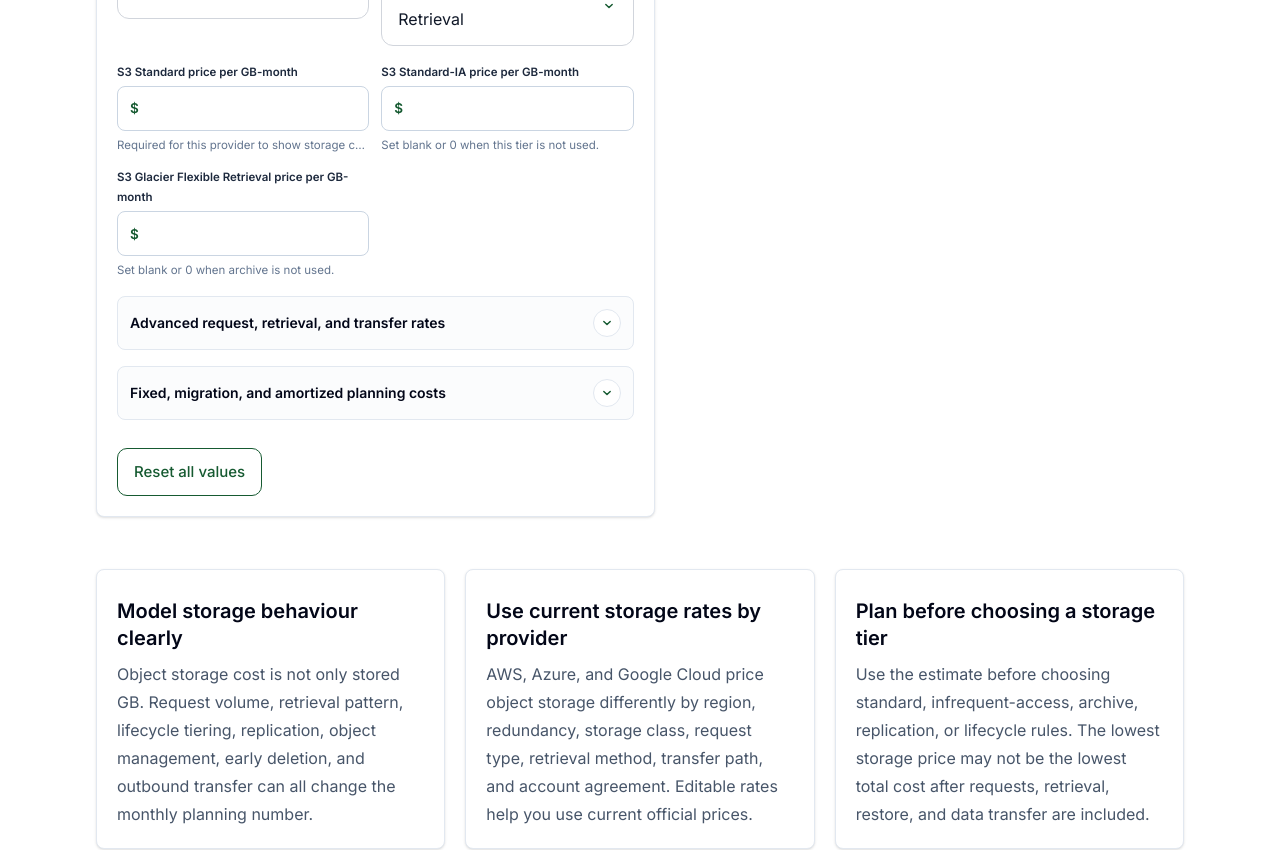
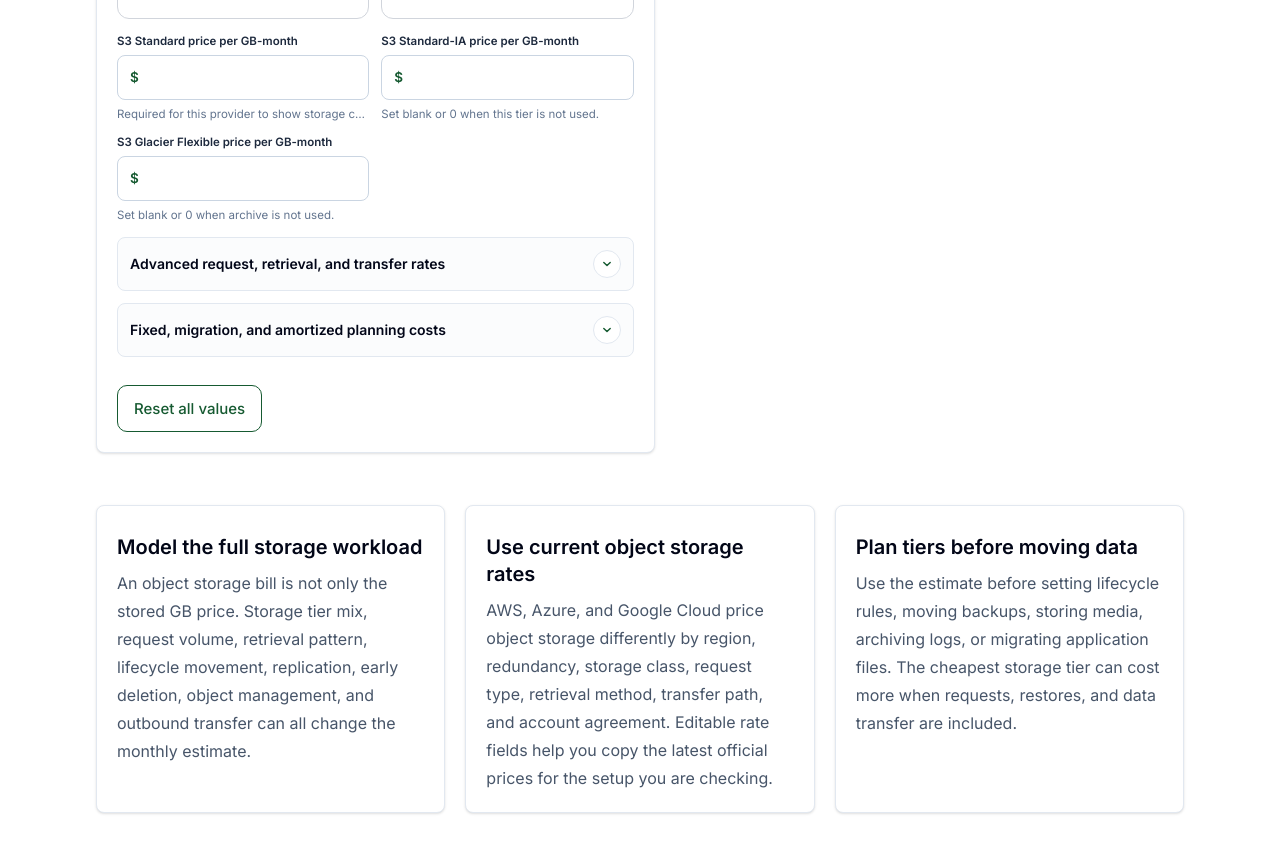
Before and after one commit to vaarunsonawwane-ops/beeija, a Next.js app: page /tools/cloud-object-storage-cost-comparison-calculator in a window 1280 px wide. Shown: the part 2300-3150 px from the top of the page. Built offline with nearby package versions, Linux system fonts and the light colour scheme.

Commit message:
Cloud Object Storage Cost Comparison
Cloud Object Storage Cost Comparison

```diff
--- a/app/tools/cloud-object-storage-cost-comparison-calculator/ToolClient.tsx
+++ b/app/tools/cloud-object-storage-cost-comparison-calculator/ToolClient.tsx
@@ -174,6 +174,30 @@ function getRegionOptions(provider: ObjectStorageProvider) {
   return provider.regions.map((option) => ({
     ...option,
     label: option.value === "other" ? option.label : shortenRegionLabel(option.label),
+  }));
+}
+
+function shortenStorageClassLabel(label: string) {
+  return label
+    .replace("S3 Glacier Instant Retrieval", "S3 Glacier Instant")
+    .replace("S3 Glacier Flexible Retrieval", "S3 Glacier Flexible")
+    .replace("S3 Intelligent-Tiering — Frequent Access", "S3 Intelligent Frequent")
+    .replace("S3 Intelligent-Tiering — Infrequent Access", "S3 Intelligent Infrequent")
+    .replace("S3 Intelligent-Tiering — Archive Access", "S3 Intelligent Archive")
+    .replace("S3 Intelligent-Tiering — Deep Archive Access", "S3 Intelligent Deep Archive")
+    .replace("Locally redundant storage (LRS)", "LRS — Locally redundant")
+    .replace("Zone-redundant storage (ZRS)", "ZRS — Zone redundant")
+    .replace("Geo-redundant storage (GRS)", "GRS — Geo redundant")
+    .replace("Read-access geo-redundant storage (RA-GRS)", "RA-GRS — Read-access geo redundant")
+    .replace("Geo-zone-redundant storage (GZRS)", "GZRS — Geo-zone redundant")
+    .replace("Read-access geo-zone-redundant storage (RA-GZRS)", "RA-GZRS — Read-access geo-zone")
+    .trim();
+}
+
+function getCompactOptions(options: { value: string; label: string }[]) {
+  return options.map((option) => ({
+    ...option,
+    label: shortenStorageClassLabel(option.label),
   }));
 }
 
@@ -1223,7 +1247,7 @@ function PlanEditor({
   const archiveEnabled = plan.archiveClassId !== "not-used";
 
   return (
-    <div className="space-y-4">
+    <div className="space-y-3">
       <div className="grid items-start gap-3 sm:grid-cols-2">
         <BeeijaSelect
           label="Region or pricing scope"
@@ -1261,7 +1285,7 @@ function PlanEditor({
           onChange={(event) =>
             onResilienceChange(event.target.value)
           }
-          options={provider.resilienceOptions}
+          options={getCompactOptions(provider.resilienceOptions)}
         />
 
         <BeeijaSelect
@@ -1270,7 +1294,7 @@ function PlanEditor({
           onChange={(event) =>
             onChange("hotClassId", event.target.value)
           }
-          options={provider.hotClasses}
+          options={getCompactOptions(provider.hotClasses)}
         />
 
         <BeeijaSelect
@@ -1279,7 +1303,7 @@ function PlanEditor({
           onChange={(event) =>
             onChange("coolClassId", event.target.value)
           }
-          options={provider.coolClasses}
+          options={getCompactOptions(provider.coolClasses)}
         />
 
         <BeeijaSelect
@@ -1288,13 +1312,13 @@ function PlanEditor({
           onChange={(event) =>
             onChange("archiveClassId", event.target.value)
           }
-          options={
+          options={getCompactOptions(
             isAzureArchiveUnsupported(plan)
               ? provider.archiveClasses.filter(
                   (option) => option.value === "not-used",
                 )
-              : provider.archiveClasses
-          }
+              : provider.archiveClasses,
+          )}
         />
       </div>
 
@@ -1305,9 +1329,9 @@ function PlanEditor({
         </div>
       ) : null}
 
-      <div className="grid items-start gap-3 sm:grid-cols-2">
+      <div className="grid items-start gap-x-3 gap-y-2 sm:grid-cols-2">
         <BeeijaNumberField
-          label={`${classes.hot} price per GB-month`}
+          label={`${shortenStorageClassLabel(classes.hot)} price per GB-month`}
           value={plan.standardStoragePrice}
           onChange={(value) =>
             onChange("standardStoragePrice", value)
@@ -1320,7 +1344,7 @@ function PlanEditor({
         <BeeijaNumberField
           label={
             coolEnabled
-              ? `${classes.cool} price per GB-month`
+              ? `${shortenStorageClassLabel(classes.cool)} price per GB-month`
               : "Infrequent-access storage price"
           }
           value={plan.coolStoragePrice}
@@ -1336,7 +1360,7 @@ function PlanEditor({
         <BeeijaNumberField
           label={
             archiveEnabled
-              ? `${classes.archive} price per GB-month`
+              ? `${shortenStorageClassLabel(classes.archive)} price per GB-month`
               : "Archive storage price"
           }
           value={plan.archiveStoragePrice}
@@ -1352,9 +1376,9 @@ function PlanEditor({
 
       <BeeijaAdvancedSection
         title="Advanced request, retrieval, and transfer rates"
-        description="Open this when request charges, retrieval or restore rates, data transfer, replication, object-management, or early-deletion costs apply."
+        description="Open this only when request charges, retrieval or restore rates, transfer, replication, object-management, or early-deletion costs apply."
+        contentClassName="mt-3 grid items-start gap-x-3 gap-y-2 sm:grid-cols-2"
       >
-        <div className="grid items-start gap-3 sm:grid-cols-2">
           <BeeijaNumberField
             label="Write operations per 10,000"
             value={plan.writePricePerTenThousand}
@@ -1398,7 +1422,7 @@ function PlanEditor({
           <BeeijaNumberField
             label={
               coolEnabled
-                ? `${classes.cool} retrieval price per GB`
+                ? `${shortenStorageClassLabel(classes.cool)} retrieval price per GB`
                 : "Cool-tier retrieval price per GB"
             }
             value={plan.coolRetrievalPricePerGb}
@@ -1413,7 +1437,7 @@ function PlanEditor({
           <BeeijaNumberField
             label={
               archiveEnabled
-                ? `${classes.archive} retrieval or restore per GB`
+                ? `${shortenStorageClassLabel(classes.archive)} retrieval or restore per GB`
                 : "Archive retrieval or restore per GB"
             }
             value={plan.archiveRetrievalPricePerGb}
@@ -1462,14 +1486,13 @@ function PlanEditor({
             prefix="$"
             sanitizeDecimal
           />
-        </div>
       </BeeijaAdvancedSection>
 
       <BeeijaAdvancedSection
         title="Fixed, migration, and amortized planning costs"
-        description="Open this if you need to add storage inventory, analytics, monitoring, support allocation, migration labour, or one-time movement costs."
+        description="Open this only when storage inventory, analytics, monitoring, support allocation, migration labour, or one-time movement costs matter."
+        contentClassName="mt-3 grid items-start gap-x-3 gap-y-2 sm:grid-cols-2"
       >
-        <div className="grid items-start gap-3 sm:grid-cols-2">
           <BeeijaNumberField
             label="Other fixed monthly storage services"
             value={plan.fixedMonthlyCost}
@@ -1497,7 +1520,6 @@ function PlanEditor({
             suffix="months"
             sanitizeDecimal
           />
-        </div>
       </BeeijaAdvancedSection>
     </div>
   );
--- a/app/tools/cloud-object-storage-cost-comparison-calculator/page.tsx
+++ b/app/tools/cloud-object-storage-cost-comparison-calculator/page.tsx
@@ -71,28 +71,28 @@ export default function Page() {
       <ToolClient />
 
       <section className="beeija-feature-grid">
-        <InfoCard title="Model storage behaviour clearly" className="rounded-lg">
+        <InfoCard title="Model the full storage workload" className="rounded-lg">
           <>
-            Object storage cost is not only stored GB. Request volume, retrieval
-            pattern, lifecycle tiering, replication, object management, early
-            deletion, and outbound transfer can all change the monthly planning
-            number.
+            An object storage bill is not only the stored GB price. Storage tier
+            mix, request volume, retrieval pattern, lifecycle movement,
+            replication, early deletion, object management, and outbound transfer
+            can all change the monthly estimate.
           </>
         </InfoCard>
-        <InfoCard title="Use current storage rates by provider" className="rounded-lg">
+        <InfoCard title="Use current object storage rates" className="rounded-lg">
           <>
             AWS, Azure, and Google Cloud price object storage differently by
             region, redundancy, storage class, request type, retrieval method,
-            transfer path, and account agreement. Editable rates help you use
-            current official prices.
+            transfer path, and account agreement. Editable rate fields help you
+            copy the latest official prices for the setup you are checking.
           </>
         </InfoCard>
-        <InfoCard title="Plan before choosing a storage tier" className="rounded-lg">
+        <InfoCard title="Plan tiers before moving data" className="rounded-lg">
           <>
-            Use the estimate before choosing standard, infrequent-access,
-            archive, replication, or lifecycle rules. The lowest storage price
-            may not be the lowest total cost after requests, retrieval, restore,
-            and data transfer are included.
+            Use the estimate before setting lifecycle rules, moving backups,
+            storing media, archiving logs, or migrating application files. The
+            cheapest storage tier can cost more when requests, restores, and data
+            transfer are included.
           </>
         </InfoCard>
       </section>
```
